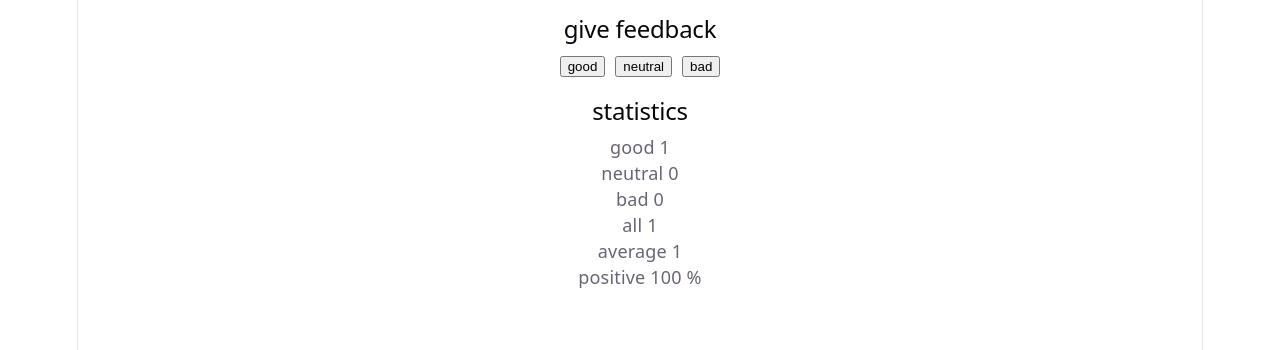
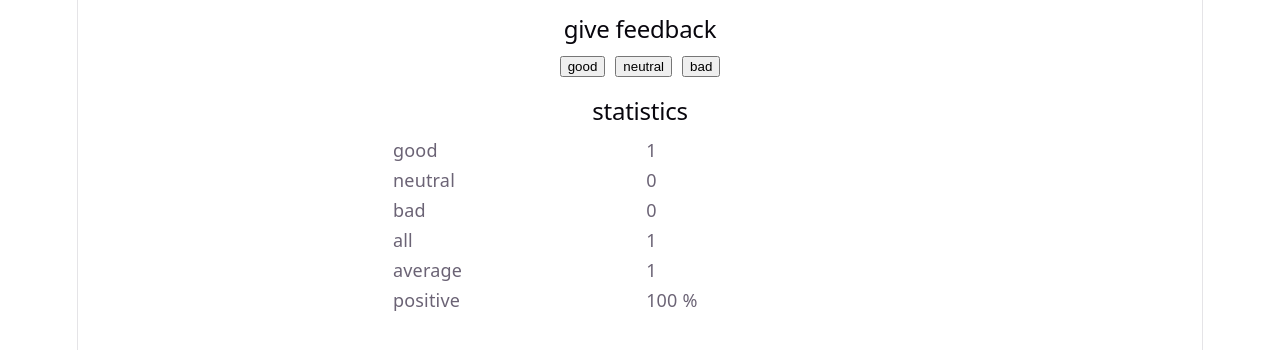
Before and after one commit to Hamser1001/fullstackopen, a React (Vite) app in the folder part1/unicafe/: page / in a window 1280 px wide. Both pictures are taken after a click on the button "good". Shown: the top 350 px of the page. Built offline with nearby package versions, Linux system fonts and the light colour scheme.

Commit message:
Complete exercise 1.11: display statistics in a table

```diff
--- a/part1/unicafe/src/App.css
+++ b/part1/unicafe/src/App.css
@@ -11,6 +11,7 @@
   &:hover {
     border-color: var(--accent-border);
   }
+
   &:focus-visible {
     outline: 2px solid var(--accent);
     outline-offset: 2px;
@@ -42,8 +43,7 @@
     z-index: 1;
     top: 34px;
     height: 28px;
-    transform: perspective(2000px) rotateZ(300deg) rotateX(44deg) rotateY(39deg)
-      scale(1.4);
+    transform: perspective(2000px) rotateZ(300deg) rotateX(44deg) rotateY(39deg) scale(1.4);
   }
 
   .vite {
@@ -51,8 +51,7 @@
     top: 107px;
     height: 26px;
     width: auto;
-    transform: perspective(2000px) rotateZ(300deg) rotateX(40deg) rotateY(39deg)
-      scale(0.8);
+    transform: perspective(2000px) rotateZ(300deg) rotateX(40deg) rotateY(39deg) scale(0.8);
   }
 }
 
@@ -75,9 +74,10 @@
   border-top: 1px solid var(--border);
   text-align: left;
 
-  & > div {
+  &>div {
     flex: 1 1 0;
     padding: 32px;
+
     @media (max-width: 1024px) {
       padding: 24px 20px;
     }
@@ -130,6 +130,7 @@
     &:hover {
       box-shadow: var(--shadow);
     }
+
     .button-icon {
       height: 18px;
       width: 18px;
@@ -156,6 +157,7 @@
 #spacer {
   height: 88px;
   border-top: 1px solid var(--border);
+
   @media (max-width: 1024px) {
     height: 48px;
   }
@@ -177,8 +179,24 @@
     left: 0;
     border-left-color: var(--border);
   }
+
   &::after {
     right: 0;
     border-right-color: var(--border);
   }
 }
+
+
+table {
+  margin: auto;
+  width: 500px;
+}
+
+tbody {
+  margin: auto;
+}
+
+td {
+  text-align: left;
+  width: 300px;
+}
--- a/part1/unicafe/src/App.jsx
+++ b/part1/unicafe/src/App.jsx
@@ -7,9 +7,10 @@ const marginStyle = {
 
 const StatisticLine = (props) => {
   return (
-    <p>
-      {props.text} {props.value}
-    </p>
+    <tr>
+      <td>{props.text}</td>
+      <td>{props.value}</td>
+    </tr>
   );
 };
 
@@ -17,29 +18,24 @@ const Statistics = (props) => {
   return (
     <div>
       <h2 style={{ marginTop: "15px" }}>statistics</h2>
+      <table>
+        <tbody>
           <StatisticLine text="good" value={props.good} />
           <StatisticLine text="neutral" value={props.neutral} />
           <StatisticLine text="bad" value={props.bad} />
           <StatisticLine text="all" value={props.total} />
           <StatisticLine
             text="average"
-        value={props.total === 0 ? 0 : (props.good - props.bad) / props.total}
+            value={
+              props.total === 0 ? 0 : (props.good - props.bad) / props.total
+            }
           />
           <StatisticLine
             text="positive"
             value={`${props.total === 0 ? 0 : (props.good / props.total) * 100} %`}
           />
-
-      {/* <p>good {props.good}</p>
-      <p>neutral {props.neutral}</p>
-      <p>bad {props.bad}</p>
-      <p>all {props.total}</p>
-      <p>
-        average {props.total === 0 ? 0 : (props.good - props.bad) / props.total}
-      </p>
-      <p>
-        positive {props.total === 0 ? 0 : (props.good / props.total) * 100} %
-      </p> */}
+        </tbody>
+      </table>
     </div>
   );
 };
@@ -67,16 +63,6 @@ const App = () => {
       <Button onClick={() => setNeutral(neutral + 1)} text="neutral" />
       <Button onClick={() => setBad(bad + 1)} text="bad" />
 
-      {/* <button style={marginStyle} onClick={() => setGood(good + 1)}>
-        good
-      </button>
-      <button style={marginStyle} onClick={() => setNeutral(neutral + 1)}>
-        neutral
-      </button>
-      <button style={marginStyle} onClick={() => setBad(bad + 1)}>
-        bad
-      </button> */}
-
       {total === 0 && <p>No feedback given</p>}
       {total > 0 && (
         <Statistics good={good} neutral={neutral} bad={bad} total={total} />
```
Lines whose indentation alone changed are shown as unchanged.
